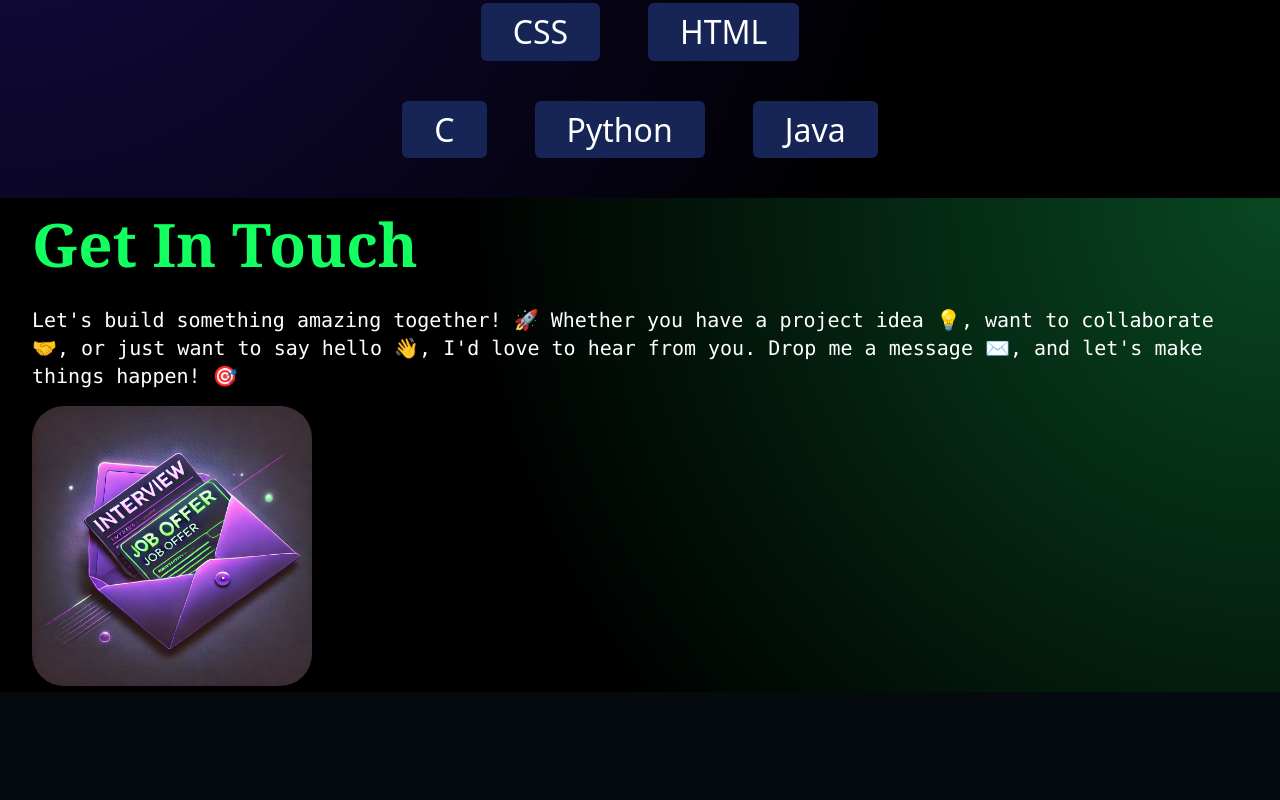
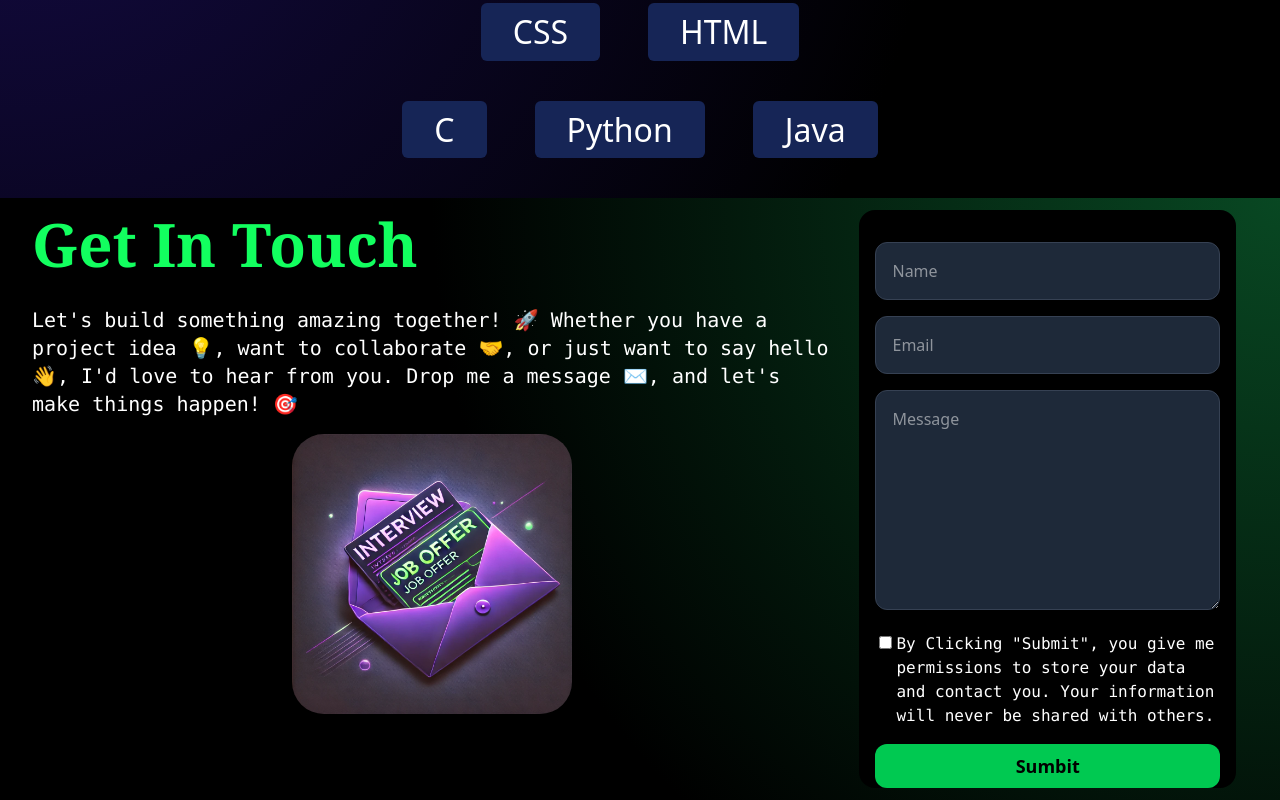
Before and after one commit to engabhishek/portfolio2, a React (Vite) app: page / in a window 1280 px wide. Shown: the part 914-1714 px from the top of the page. Before the commit the page ends 1606 px from the top, so only its background shows below. Built offline with nearby package versions, Linux system fonts and the light colour scheme.

Commit message:
complete section 4 "get in tuch"

```diff
--- a/src/Components/Section4.jsx
+++ b/src/Components/Section4.jsx
@@ -5,8 +5,9 @@ const Section4 = () => {
   return (
     <>
       <section className="section4 px-2">
-        <div>
-          <div>
+        <div className="tuch ">
+          <div className="flex-col gap-4">
+            <div>
             <H1 text={"Get In Touch"} />
             <p className="text-white font-mono my-4 text-xl ">
               Let's build something amazing together! 🚀 Whether you have a
@@ -14,13 +15,53 @@ const Section4 = () => {
               👋, I'd love to hear from you. Drop me a message ✉️, and let's
               make things happen! 🎯
             </p>
-            <div className="inline-block w-70 ">
+            </div>
+            <div className="flex justify-center w-full ">
               <img
-                className="rounded-4xl"
+                className="rounded-4xl w-70"
                 src="src\assets\get in tuch.webp"
                 alt=""
               />
             </div>
+          </div>
+          <div className="w-full bg-black m-3 rounded-2xl">
+            <form className="mx-4 mt-2">
+              <input
+                className="border rounded-xl p-4 mt-2 w-full border-gray-700 bg-gray-800 text-white outline-none"
+                type="text"
+                placeholder="Name"
+                name="name"
+              />
+              <input
+                className="border rounded-xl p-4 mt-2 w-full border-gray-700 bg-gray-800 text-white outline-none"
+                type="Email"
+                placeholder="Email"
+                name="email"
+              />
+              <textarea
+                name="message"
+                placeholder="Message"
+                className="w-full p-4 mt-2 bg-gray-800 border border-gray-700 rounded-xl text-white h-55 outline-none"
+              />
+              <div className="flex items-start mt-2 text-white font-mono">
+                <input
+                  className="m-1 bg-gray-800 rounded-xl"
+                  type="checkbox"
+                  name="consent"
+                />
+                <p>
+                  By Clicking "Submit", you give me permissions to store your
+                  data and contact you. Your information will never be shared
+                  with others.
+                </p>
+              </div>
+              <button
+                className="bg-green-500 p-2 rounded-xl mt-2 w-full text-black font-bold text-lg"
+                type="sumbit"
+              >
+                Sumbit
+              </button>
+            </form>
           </div>
         </div>
       </section>
--- a/src/index.css
+++ b/src/index.css
@@ -35,12 +35,18 @@ body {
 .m-1 {
   margin: 0.25rem /* 4px */;
 }
+.m-3 {
+  margin: 0.75rem /* 12px */;
+}
 
 .p-1 {
   padding: 0.25rem /* 4px */;
 }
 .p-2 {
   padding: 0.5rem /* 8px */;
+}
+.p-4 {
+  padding: 1rem /* 16px */;
 }
 .p-6 {
   padding: 1.5rem /* 24px */;
@@ -79,6 +85,17 @@ body {
   margin-top: 2rem /* 32px */;
   margin-bottom: 2rem /* 32px */;
 }
+.mx-4 {
+  margin-left: 1rem /* 16px */;
+  margin-right: 1rem /* 16px */;
+}
+.mx-12 {
+  margin-left: 3rem /* 48px */;
+  margin-right: 3rem /* 48px */;
+}
+.mt-1 {
+  margin-top: 0.25rem /* 4px */;
+}
 .mt-2 {
   margin-top: 1rem /* 8px */;
 }
@@ -103,6 +120,13 @@ body {
     .boxItems{
       gap:3rem;
       margin-top: 2.5rem;
+    }
+  }
+  .section4{
+    .tuch{
+      display: flex;
+      justify-content: space-between;
+      gap: 1rem;
     }
   }
 }
```
Also changed, not shown: 1 other file (tests, documents, lock files or other folders).
